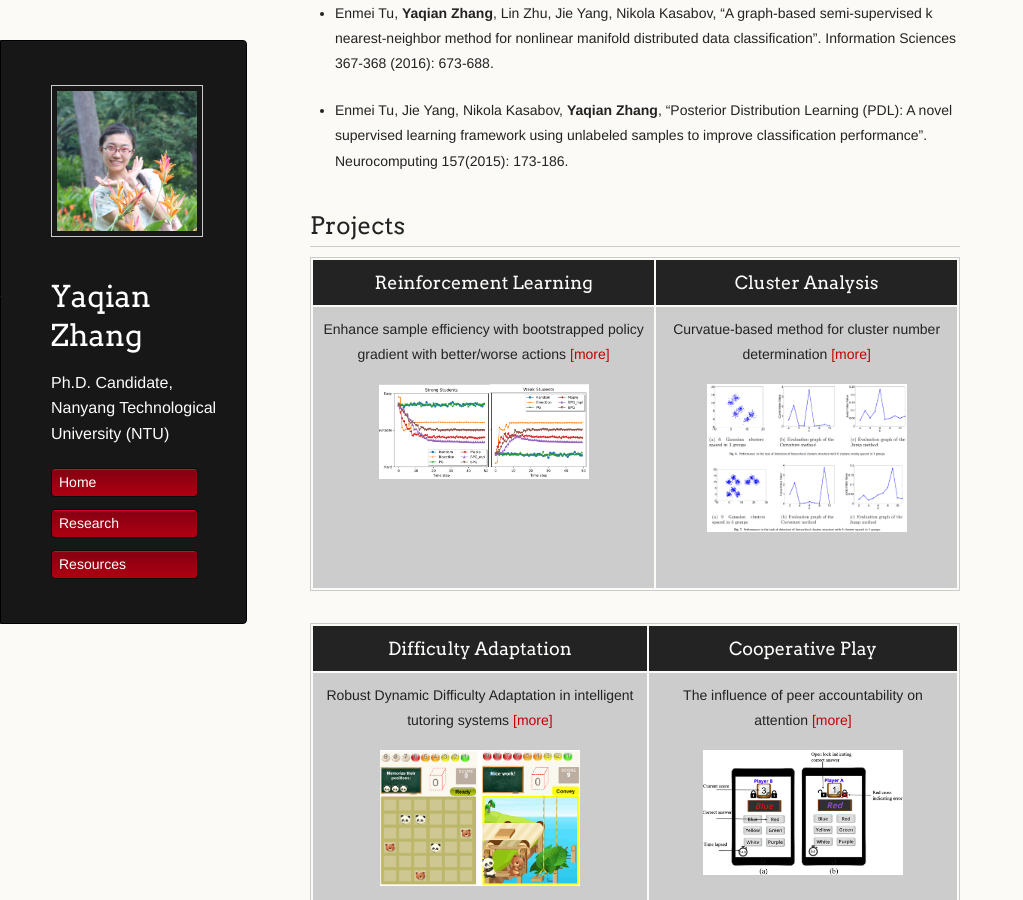
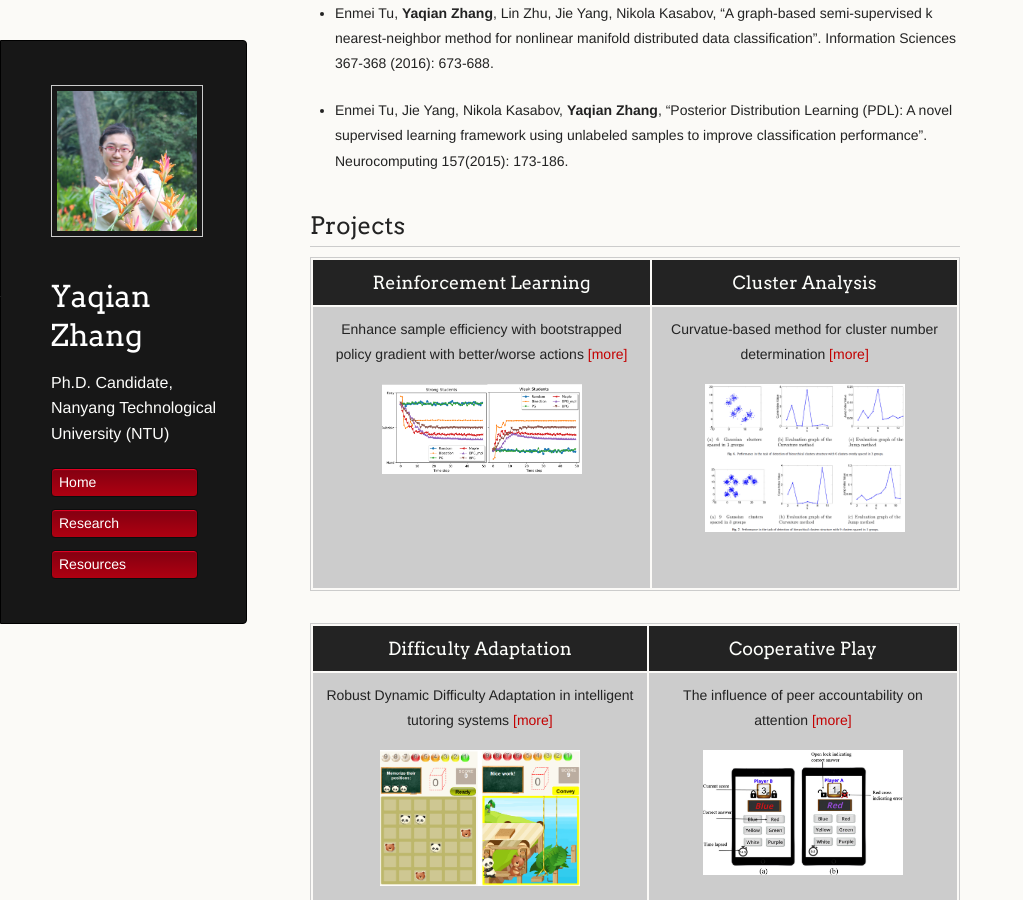
Before and after one commit to YaqianZhang/yaqianzhang.github.io, a Jekyll site: the page built from index.md, in a window 1280 px wide and 900 px high, scrolled down 1378 px. Shown: the whole window, without its empty margins (0-1023 px from the left). Built offline with Jekyll 4.4.1, drawn with Linux system fonts in a browser that asks for light colours; our own code applies the rules of GitHub Pages for plain Markdown files.

Commit message:
Update index.md

```diff
--- a/index.md
+++ b/index.md
@@ -45,7 +45,7 @@
 
 Reinforcement Learning | Cluster Analysis
 :------------: | :-------------:
-Enhance sample efficiency with bootstrapped policy gradient with better/worse actions [[more]](https://yaqianzhang.github.io/2018/06/30/boostrapped-policy-gradient.html)<img src="/images/bpg_pic/strong_weak.png" class="inline" width="210"/>| Curvatue-based method for cluster number determination [[more]](https://yaqianzhang.github.io/2017/05/16/determining-the-number-of-clusters.html)<img src="/images/fig2_2.PNG" class="inline" width="200"/>
+Enhance sample efficiency with bootstrapped policy gradient with better/worse actions [[more]](https://yaqianzhang.github.io/2018/06/30/boostrapped-policy-gradient.html)<img src="/images/bpg_pic/strong_weak.png" class="inline" width="200"/>| Curvatue-based method for cluster number determination [[more]](https://yaqianzhang.github.io/2017/05/16/determining-the-number-of-clusters.html)<img src="/images/fig2_2.PNG" class="inline" width="200"/>
 
 Difficulty Adaptation| Cooperative Play
 :------------: | :-------------:
```
